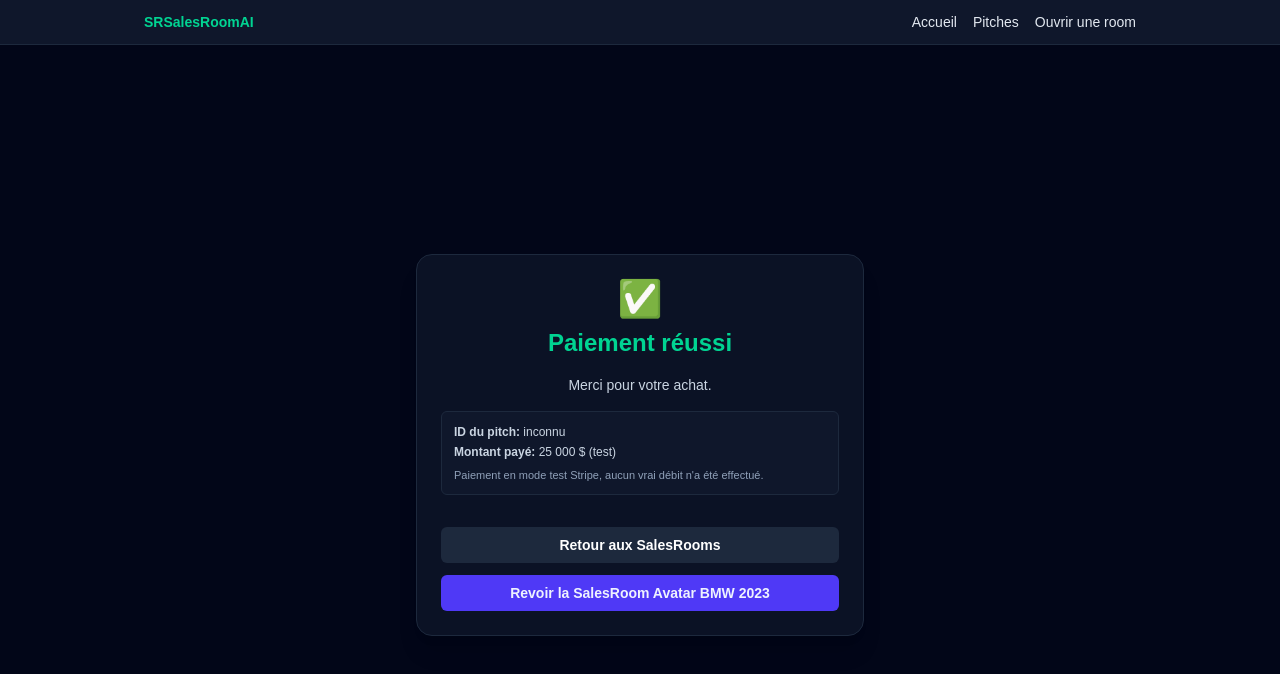
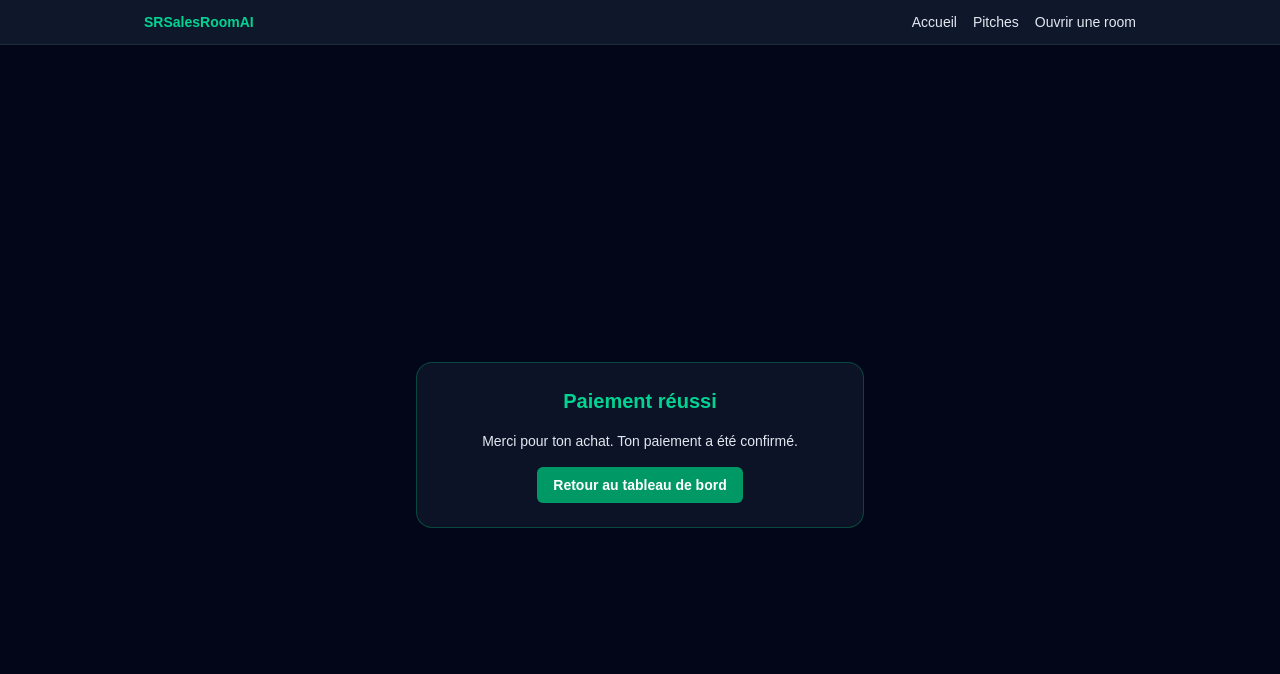
Before and after one commit to snapwave1999-prog/salesroomai2, a Next.js app: page /payment-success in a window 1280 px wide. Shown: the top 674 px of the page. Built offline with nearby package versions, Linux system fonts and the light colour scheme.

Commit message:
Wrap payment-success useSearchParams in Suspense

```diff
--- a/app/payment-success/page.tsx
+++ b/app/payment-success/page.tsx
@@ -1,60 +1,52 @@
 // app/payment-success/page.tsx
 "use client";
 
-import Link from "next/link";
+import { Suspense } from "react";
 import { useSearchParams } from "next/navigation";
 
-export default function PaymentSuccessPage() {
+function PaymentSuccessInner() {
   const searchParams = useSearchParams();
-  const pitchId = searchParams.get("pitchId");
-
-  // Pour l'instant, on affiche un montant statique pour ta démo BMW 2023
-  const amountText = "25 000 $ (test)";
+  const sessionId = searchParams.get("session_id");
 
   return (
     <main className="min-h-screen bg-slate-950 text-slate-50 flex items-center justify-center px-4">
-      <div className="max-w-md w-full bg-slate-900/70 border border-slate-800 rounded-2xl p-6 shadow-xl space-y-4 text-center">
-        <div className="text-4xl mb-2">✅</div>
-        <h1 className="text-2xl font-bold text-emerald-400">
+      <div className="max-w-md w-full bg-slate-900/80 border border-emerald-600/40 rounded-2xl p-6 space-y-4">
+        <h1 className="text-xl font-bold text-emerald-400 text-center">
           Paiement réussi
         </h1>
-
-        <p className="text-sm text-slate-300">
-          Merci pour votre achat
-          {pitchId ? ` (pitch #${pitchId})` : ""}.
+        <p className="text-sm text-slate-200 text-center">
+          Merci pour ton achat. Ton paiement a été confirmé.
         </p>
 
-        {/* Petit récap */}
-        <div className="mt-3 text-xs text-slate-300 bg-slate-900 border border-slate-800 rounded-md p-3 text-left space-y-1">
-          <p>
-            <span className="font-semibold">ID du pitch:</span>{" "}
-            {pitchId ?? "inconnu"}
+        {sessionId && (
+          <p className="text-xs text-slate-400 text-center">
+            ID de session Stripe : <span className="font-mono">{sessionId}</span>
           </p>
-          <p>
-            <span className="font-semibold">Montant payé:</span>{" "}
-            {amountText}
-          </p>
-          <p className="text-[11px] text-slate-400 pt-1">
-            Paiement en mode test Stripe, aucun vrai débit n&apos;a été effectué.
-          </p>
-        </div>
+        )}
 
-        <div className="pt-4 flex flex-col gap-3">
-          <Link
-            href="/room2"
-            className="inline-flex items-center justify-center rounded-md px-4 py-2 text-sm font-semibold text-white bg-slate-800 hover:bg-slate-700"
+        <div className="flex justify-center">
+          <a
+            href="/dashboard"
+            className="inline-flex items-center justify-center rounded-md bg-emerald-600 hover:bg-emerald-500 px-4 py-2 text-sm font-semibold text-white"
           >
-            Retour aux SalesRooms
-          </Link>
-
-          <Link
-            href="/salesroom-avatar?salesroomId=007fc1d9-5d3c-4084-92dc-9f022ebf0f01"
-            className="inline-flex items-center justify-center rounded-md px-4 py-2 text-sm font-semibold text-indigo-50 bg-indigo-600 hover:bg-indigo-500"
-          >
-            Revoir la SalesRoom Avatar BMW 2023
-          </Link>
+            Retour au tableau de bord
+          </a>
         </div>
       </div>
     </main>
   );
 }
+
+export default function PaymentSuccessPage() {
+  return (
+    <Suspense
+      fallback={
+        <main className="min-h-screen bg-slate-950 text-slate-50 flex items-center justify-center">
+          <p className="text-slate-200 text-sm">Chargement de la confirmation...</p>
+        </main>
+      }
+    >
+      <PaymentSuccessInner />
+    </Suspense>
+  );
+}
```
